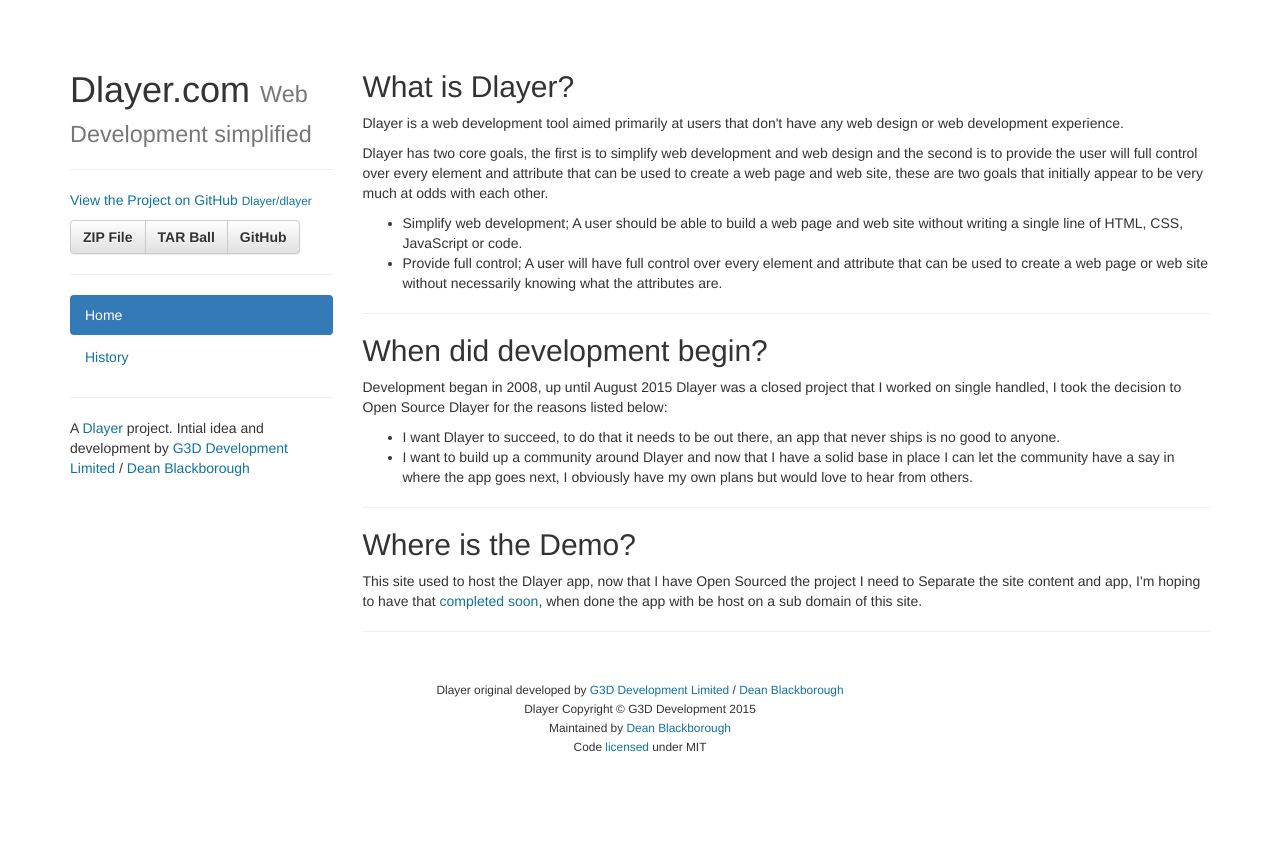
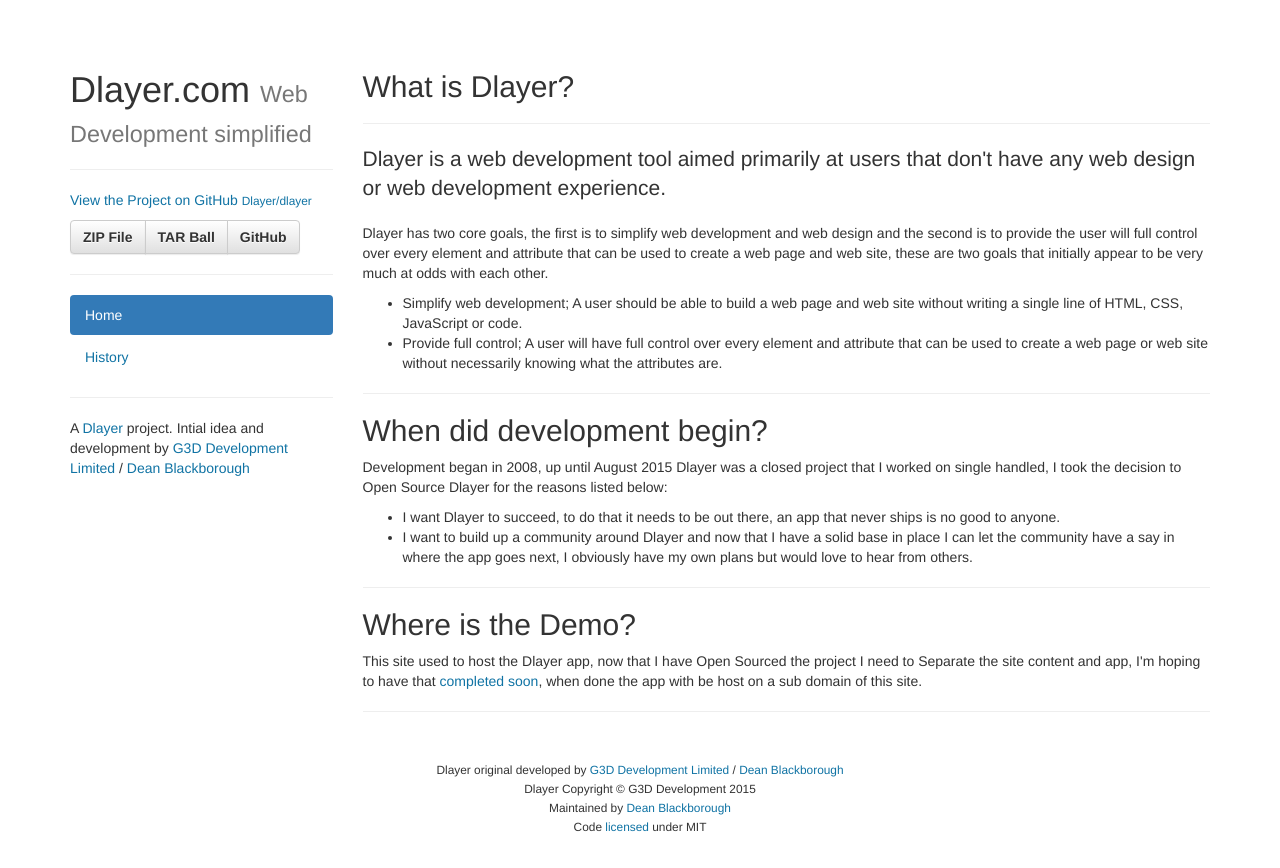
Before and after one commit to deanblackborough/site, a plain HTML site: page index.html in a window 1280 px wide. Before the commit the page ends 800 px from the top, so only its background shows below. Drawn offline with nearby package versions, Linux system fonts and the light colour scheme.

Commit message:
Styling
1. Minor styling updates.

```diff
--- a/index.html
+++ b/index.html
@@ -60,9 +60,11 @@
                 <div class="col-md-9 col-xs-12">
                     <h2>What is Dlayer?</h2>
 
-                    <p>Dlayer is a web development tool aimed primarily at
-                        users that don't have any web design or web
-                        development experience.</p>
+                    <hr />
+
+                    <p class="lead">Dlayer is a web development tool aimed
+                        primarily at users that don't have any web design or
+                        web development experience.</p>
 
                     <p>Dlayer has two core goals, the first is to simplify web
                         development and web design and the second is to
```
